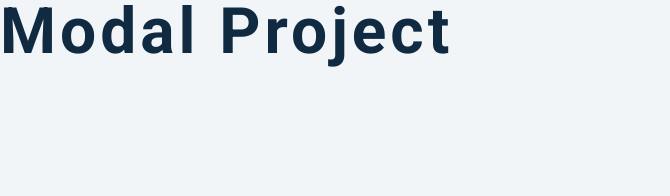
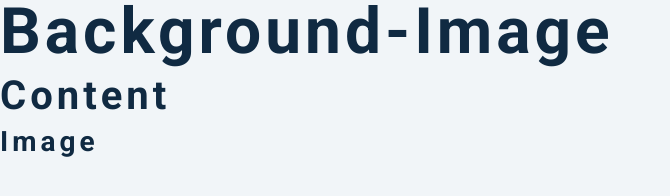
Before and after one commit to HayatGOUHI-byte/JavaScript-s-Project, a plain HTML site: page 06-modal/setup/index.html in a window 1280 px wide. Shown: the whole page, without its empty margins (0-670 px from the left). Drawn offline with Linux system fonts and the light colour scheme.

Commit message:
Update index.html

```diff
--- a/06-modal/setup/index.html
+++ b/06-modal/setup/index.html
@@ -13,7 +13,9 @@
     <link rel="stylesheet" href="styles.css" />
   </head>
   <body>
-    <h1>modal project</h1>
+    <h1>background-image</h1>
+    <h2>content</h2>
+    <h3>image</h3>
     <!-- javascript -->
     <script src="app.js"></script>
   </body>
```
